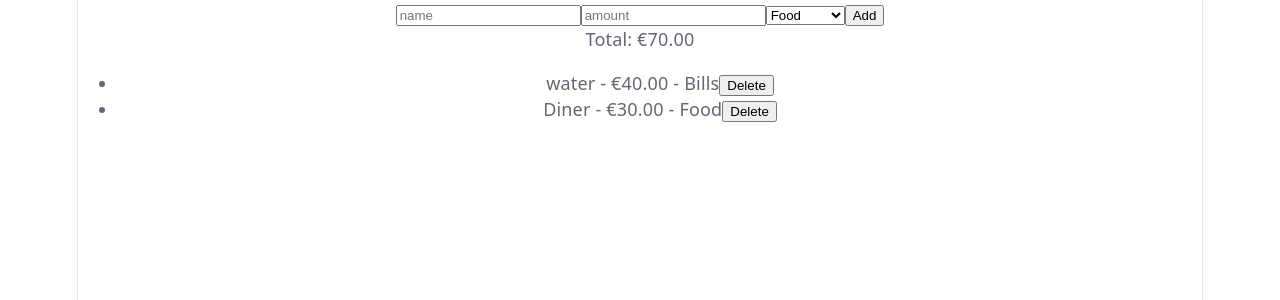
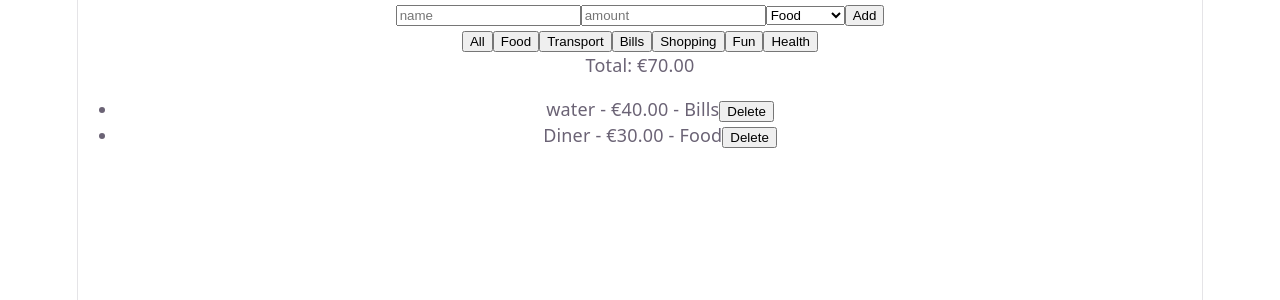
Before and after one commit to AntreasChristoforou/expense-tracker, a React (Vite) app: page / in a window 1280 px wide. Shown: the top 300 px of the page. Built offline with nearby package versions, Linux system fonts and the light colour scheme.

Commit message:
Add filters of categories

```diff
--- a/src/App.jsx
+++ b/src/App.jsx
@@ -15,7 +15,7 @@ function App() {
   const [amount, setAmount] = useState("");
   const [categories, setCategories] = useState("Food");
   const [error, setError] = useState("");
-
+  const [filter, setFilter] = useState("All");
 
   function handleAdd(){
   const numb = Number(amount);
@@ -38,7 +38,15 @@ function App() {
   function handleDelete(id){
     setExpenses(expenses.filter( n => n.id !== id));
   }
-  const total = expenses.reduce((sum,n) => sum + n.amount  , 0).toFixed(2);
+
+    const visible = expenses.filter(e => {
+    if(filter === "All") return true;
+    return e.category === filter ;
+  });
+
+  const total = visible.reduce((sum,n) => sum + n.amount  , 0).toFixed(2);
+
+
   return (
     <div>
       <input value={name} placeholder="name" onChange={e => setName(e.target.value)}/>
@@ -49,10 +57,17 @@ function App() {
 
       {error !== "" && <span>{error}</span>}
       <button onClick={handleAdd} >Add</button>
+      <div>
+        <button onClick={() => setFilter("All")}>All</button>
+      {CATEGORIES.map(category =>
+      <button onClick={() => setFilter(category)}>{category}</button>
+      )}
+
+      </div>
       <p>Total: €{total}</p>
       <ul>
         {
-          expenses.map(expense => <li key={expense.id}>
+          visible.map(expense => <li key={expense.id}>
             {expense.name} - €{expense.amount.toFixed(2)} - {expense.category}
             <button onClick={() => handleDelete(expense.id)}>Delete</button>
           </li>
```
